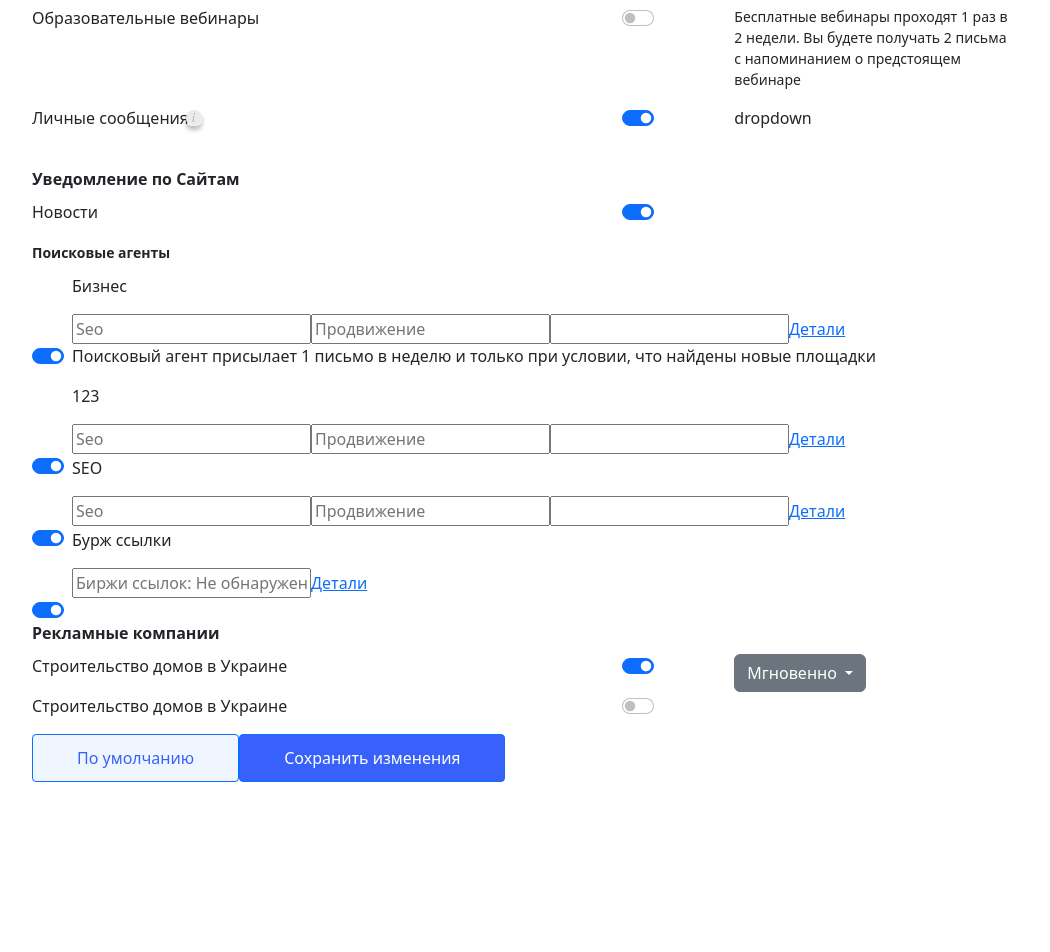
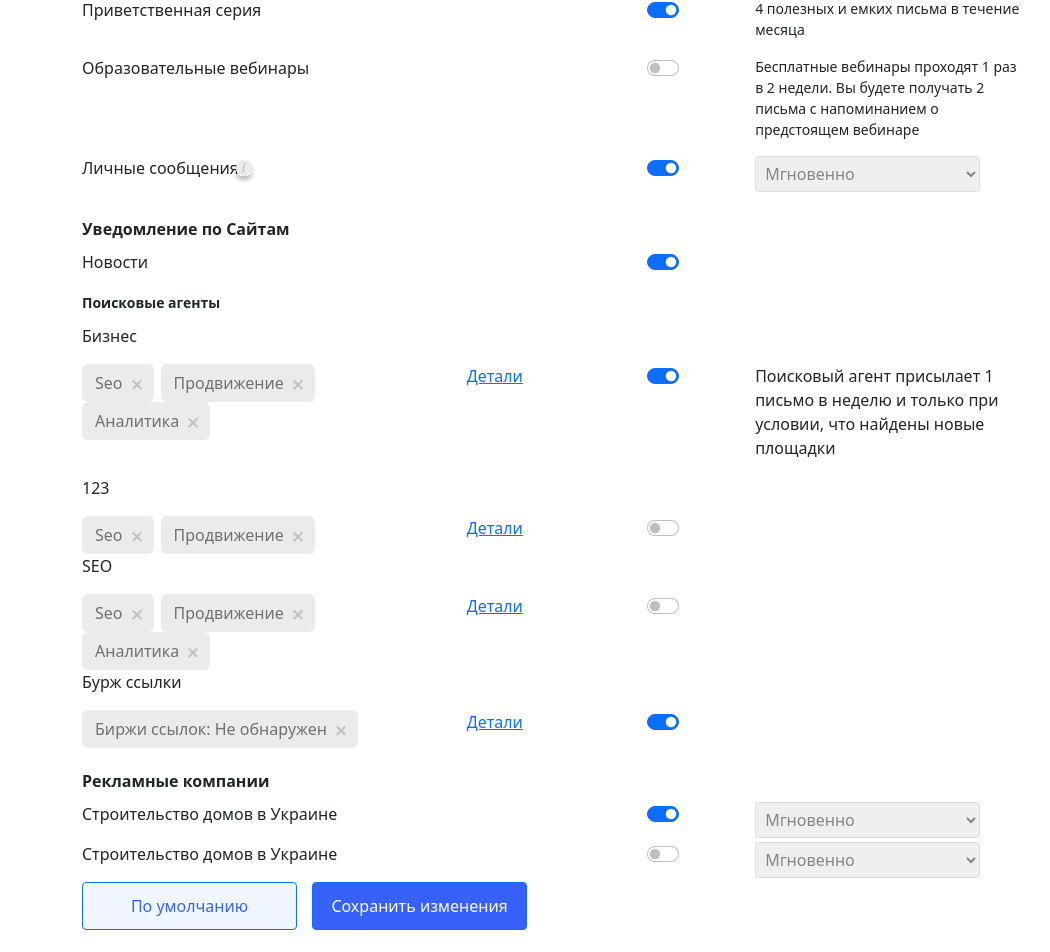
Before and after one commit to Totemy/collaboration-app, a Vue app: page / in a window 1280 px wide. Shown: the part 298-1250 px from the top of the page, without its empty margins (18-1068 px from the left). Before the commit the page ends 1130 px from the top, so only its background shows below. Built offline with nearby package versions, Linux system fonts and the light colour scheme.

Commit message:
Editing from dropdown to select

```diff
--- a/src/components/Main.vue
+++ b/src/components/Main.vue
@@ -40,7 +40,11 @@
             <input class="form-check-input" id="general-check-3" type="checkbox" checked>
           </div>
           <div class="col-3">
-            dropdown
+            <select  class="content__dropdown">
+              <option>Мгновенно</option>
+              <option>1 раз в день</option>
+              <option>Отключить</option>
+            </select>
           </div>
         </div>
       </div>
@@ -56,45 +60,71 @@
         </div>
         <div>
           <h4>Поисковые агенты</h4>
-          <div class="form-check form-switch">
+          <div>
+            <div class="row">
               <p>Бизнес</p>
-            <input placeholder="Seo">
-            <input placeholder="Продвижение">
-            <input pattern="Аналитика">
+              <div class="col-4">
+                <button class="btn btn-option">Seo</button>
+                <button class="btn btn-option">Продвижение</button>
+                <button class="btn btn-option">Аналитика</button>
+              </div>
+              <div class="col-2">
                 <a href="">Детали</a>
-            <div>
+              </div>
+              <div class="col-1 form-check form-switch">
                 <input class="form-check-input" type="checkbox" id="flexSwitchCheckChecked" checked>
               </div>
+              <div class="col-3">
                 <p>Поисковый агент присылает 1 письмо в неделю и только при условии, что найдены новые площадки</p>
               </div>
-          <div class="form-check form-switch">
+            </div>
+          </div>
+          <div>
+            <div class="row">
               <p>123</p>
-            <input placeholder="Seo">
-            <input placeholder="Продвижение">
-            <input pattern="Аналитика">
+              <div class="col-4">
+                <button class="btn btn-option">Seo</button>
+                <button class="btn btn-option">Продвижение</button>
+              </div>
+              <div class="col-2">
                 <a href="">Детали</a>
+              </div>
+              <div class="col-1 form-check form-switch">
+                <input class="form-check-input" type="checkbox" id="flexSwitchCheckChecked">
+              </div>
+            </div>
+          </div>
           <div>
+            <div class="row">
+              <p>SEO</p>
+              <div class="col-4">
+                <button class="btn btn-option" v-if="btn" @click="toggle">Seo</button>
+                <button class="btn btn-option">Продвижение</button>
+                <button class="btn btn-option">Аналитика</button>
+              </div>
+              <div class="col-2">
+                <a href="">Детали</a>
+              </div>
+              <div class="col-1 form-check form-switch">
+                <input class="form-check-input" type="checkbox" id="flexSwitchCheckChecked" >
+              </div>
+            </div>
+          </div>
+          <div>
+            <div class="row">
+              <p>Бурж ссылки</p>
+              <div class="col-4">
+                <button class="btn btn-option">Биржи ссылок: Не обнаружен</button>
+              </div>
+              <div class="col-2">
+                <a href="">Детали</a>
+              </div>
+              <div class="col-1 form-check form-switch">
                 <input class="form-check-input" type="checkbox" id="flexSwitchCheckChecked" checked>
               </div>
             </div>
-          <div class="form-check form-switch">
-            <p>SEO</p>
-            <input placeholder="Seo">
-            <input placeholder="Продвижение">
-            <input pattern="Аналитика">
-            <a href="">Детали</a>
-            <div>
-              <input class="form-check-input" type="checkbox" id="flexSwitchCheckChecked" checked>
           </div>
-          </div>
-          <div class="form-check form-switch">
-            <p>Бурж ссылки</p>
-            <input placeholder="Биржи ссылок: Не обнаружен">
-            <a href="">Детали</a>
-            <div>
-              <input class="form-check-input" type="checkbox" id="flexSwitchCheckChecked" checked>
-            </div>
-          </div>
+
         </div>
       </div>
       <div class="page__content">
@@ -108,16 +138,11 @@
               <input class="form-check-input" id="ad-check-1" type="checkbox" checked>
             </div>
             <div class="col-3">
-              <div class="dropdown">
-                <button class="btn btn-secondary dropdown-toggle" type="button" id="dropdownMenuButton1" data-bs-toggle="dropdown" aria-expanded="false">
-                  Мгновенно
-                </button>
-                <ul class="dropdown-menu" aria-labelledby="dropdownMenuButton1">
-                  <li><a class="dropdown-item" href="#">Мгновенно</a></li>
-                  <li><a class="dropdown-item" href="#">1 раз в день</a></li>
-                  <li><a class="dropdown-item" href="#">Отключить</a></li>
-                </ul>
-              </div>
+              <select  class="content__dropdown">
+                <option>Мгновенно</option>
+                <option>1 раз в день</option>
+                <option>Отключить</option>
+              </select>
             </div>
           </div>
           <div class="row">
@@ -128,7 +153,11 @@
               <input class="form-check-input" id="ad-check-1" type="checkbox">
             </div>
             <div class="col-3">
-
+              <select class="content__dropdown">
+                <option>Мгновенно</option>
+                <option>1 раз в день</option>
+                <option>Отключить</option>
+              </select>
             </div>
           </div>
         </div>
@@ -146,6 +175,16 @@ export default {
   name: 'HelloWorld',
   props: {
     msg: String
+  },
+  data() {
+    return{
+      btn: true
+    }
+  },
+  methods:{
+    toggle() {
+      this.btn = false;
+    }
   }
 }
 </script>
--- a/src/styles/_buttons.scss
+++ b/src/styles/_buttons.scss
@@ -1,12 +1,31 @@
 .btn-default{
-    padding: 11px 44px;
+    width: 215px;
+    padding: 11px 4px;
     border-radius: 4px;
     background-color: #F0F6FF;
     color: #3861FB;
+    margin-right: 15px;
 }
 .btn-save{
-    padding: 11px 44px;
+    width: 215px;
+    padding: 11px 2px;
     border-radius: 4px;
     background-color: #3861FB;
     color: #FFFFFF;
 }
+.btn-option{
+    background-color: #EBEBEB;
+    color: #707070 ;
+    position: relative;
+    margin-right: 7px;
+    padding-right: 30px;
+    &:hover{
+        background-color: #e4e3e3;
+    }
+    &:before {
+        position: absolute;
+        content: url(/public/images/icons/dagger.svg);
+        right: 7px;
+        bottom: 1px;
+    }
+}
--- a/src/styles/_content.scss
+++ b/src/styles/_content.scss
@@ -3,6 +3,7 @@
         display: inline-block;
         justify-content: space-between;
     }
+
 }
 .article{
     &__subtext{
@@ -22,3 +23,15 @@
     }
 
 }
+select{
+    padding: 5px;
+    width: 225px;
+    border-color: #DDDDDD;
+    border-radius: 4px;
+    color: #858585;
+}
+option{
+    color: #858585;
+    border-radius: 0px;
+
+}
--- a/src/styles/_main.scss
+++ b/src/styles/_main.scss
@@ -1,6 +1,6 @@
 .page{
     &__contentainer{
-        margin: 50px 50px 50px 50px;
+        margin: 100px 50px 50px 100px;
     }
     &__header{
         max-width: 1000px;
```
Also changed, not shown: public/images/icons/dagger.svg (added), public/images/icons/dropdown-item.svg (added). Lines whose indentation alone changed are shown as unchanged.
